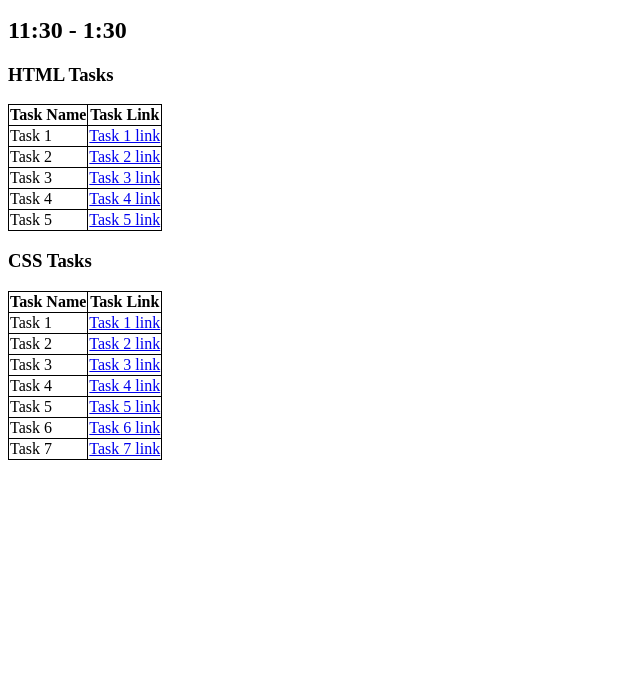
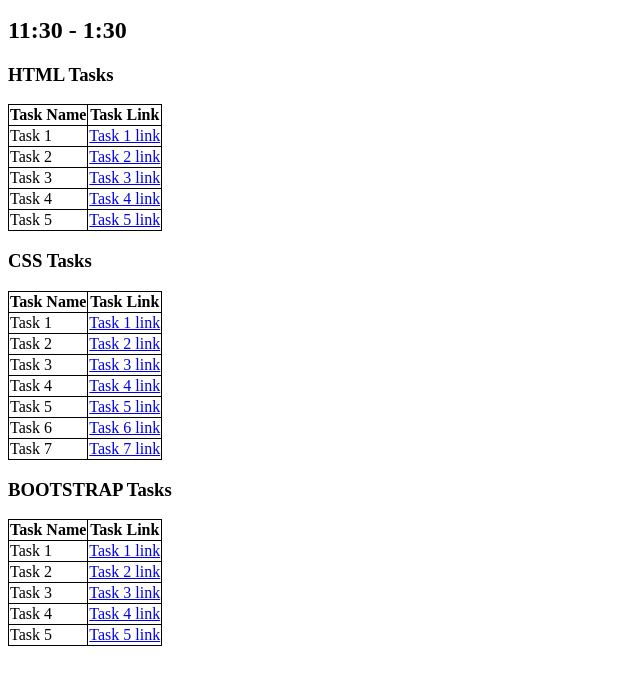
Before and after one commit to Jahnavi-Kalluru/MERN-Full-Stack-Development, a plain HTML site: page index.html in a window 1280 px wide. Shown: the part 110-794 px from the top of the page, without its empty margins (0-640 px from the left). Drawn offline with Linux system fonts and the light colour scheme.

Commit message:
Update index.html

```diff
--- a/index.html
+++ b/index.html
@@ -77,5 +77,32 @@
             <td><a href="./csstask7.html">Task 7 link</a></td>
         </tr>
     </table>
+    <table>
+        <h3>BOOTSTRAP Tasks</h3>
+        <tr>
+            <th>Task Name</th>
+            <th>Task Link</th>
+        </tr>
+        <tr>
+            <td>Task 1</td>
+            <td><a href="./bstask1.html">Task 1 link</a></td>
+        </tr>
+        <tr>
+            <td>Task 2</td>
+            <td><a href="#">Task 2 link</a></td>
+        </tr>
+        <tr>
+            <td>Task 3</td>
+            <td><a href="#">Task 3 link</a></td>
+        </tr>
+        <tr>
+            <td>Task 4</td>
+            <td><a href="#">Task 4 link</a></td>
+        </tr>
+        <tr>
+            <td>Task 5</td>
+            <td><a href="#">Task 5 link</a></td>
+        </tr>
+    </table>
 </body>
 </html>
```
